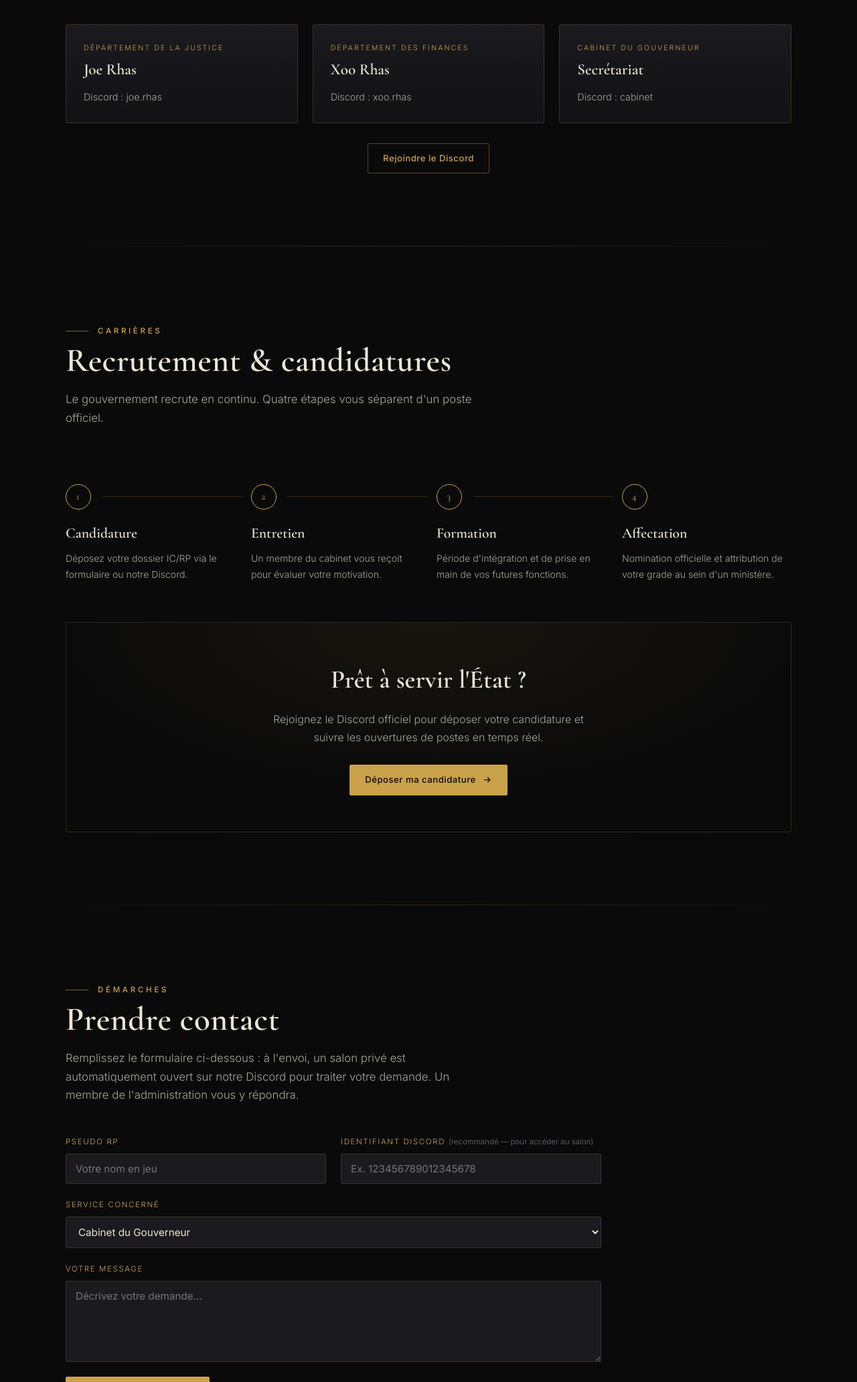
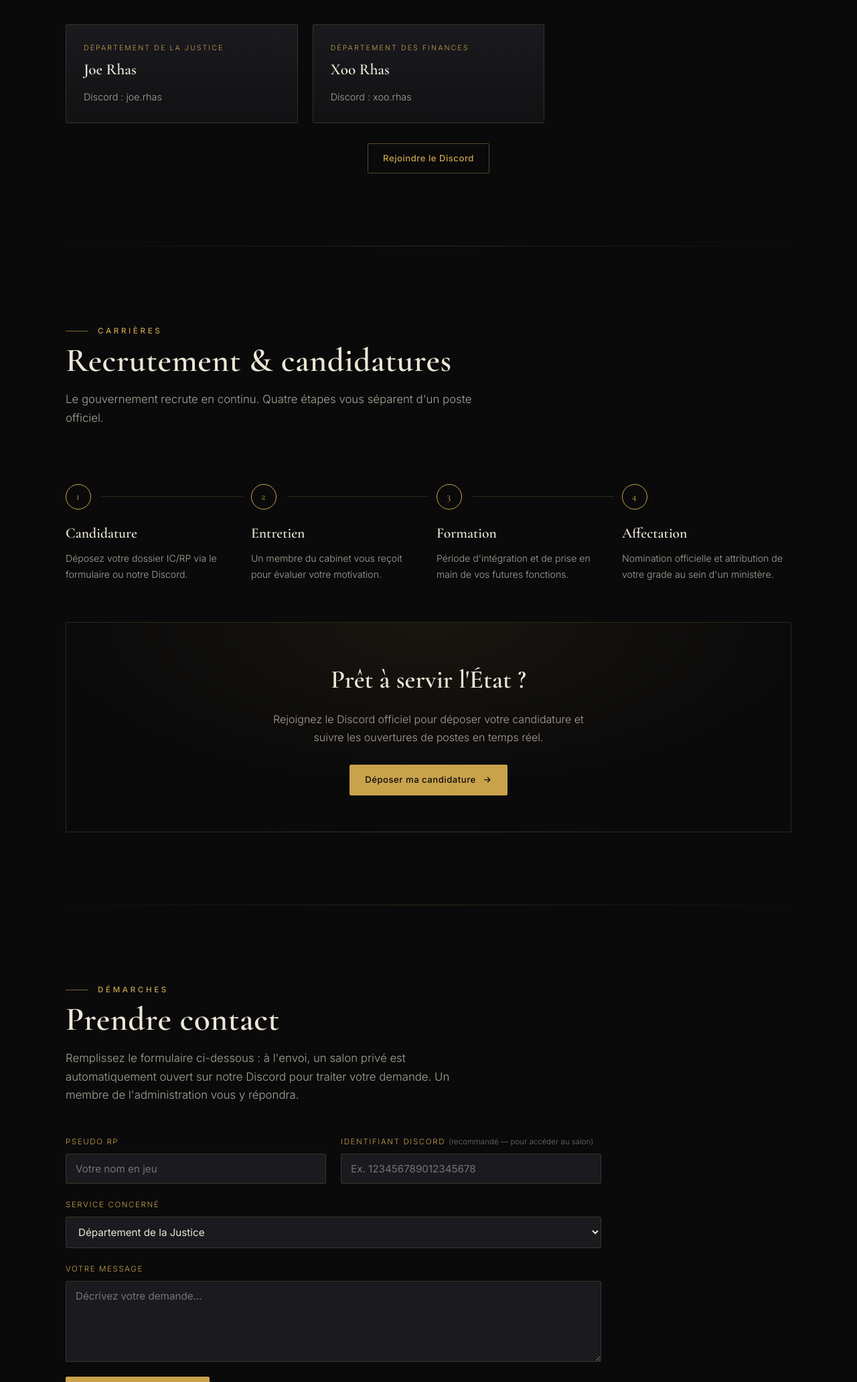
Before and after one commit to Xoo-boop/GouvernementSA-SkyFA, a website: page index.html in a window 1280 px wide. Shown: the part 7220-9284 px from the top of the page at 67% size. Drawn offline with nearby package versions, Linux system fonts and the light colour scheme; no server answers.

Commit message:
Add files via upload

```diff
--- a/index.html
+++ b/index.html
@@ -674,11 +674,6 @@
         <div class="dir-name">Xoo Rhas</div>
         <div class="dir-contact">Discord : xoo.rhas</div>
       </div>
-      <div class="dir-card">
-        <div class="dir-role">Cabinet du Gouverneur</div>
-        <div class="dir-name">Secrétariat</div>
-        <div class="dir-contact">Discord : cabinet</div>
-      </div>
     </div>
     <div class="dir-add"><button id="dirAddBtn" type="button">+ Ajouter un contact</button></div>
     <div style="text-align:center;margin-top:30px">
@@ -731,11 +726,8 @@
       <div class="field full">
         <label for="cfSujet">Service concerné</label>
         <select id="cfSujet">
-          <option>Cabinet du Gouverneur</option>
           <option>Département de la Justice</option>
           <option>Département des Finances</option>
-          <option>Police d'État</option>
-          <option>EMS</option>
           <option>Autre / Général</option>
         </select>
       </div>
```
